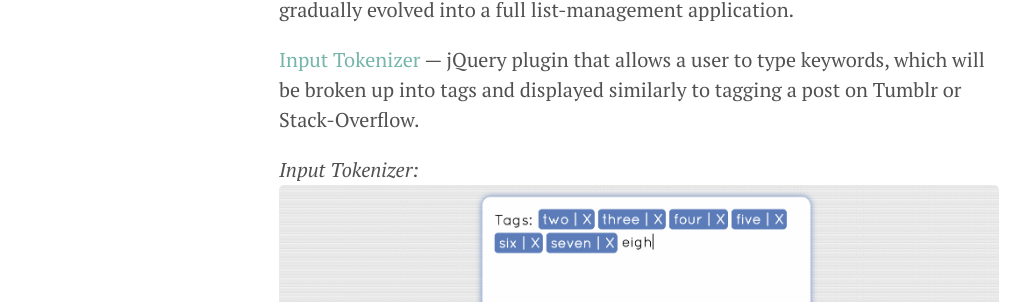
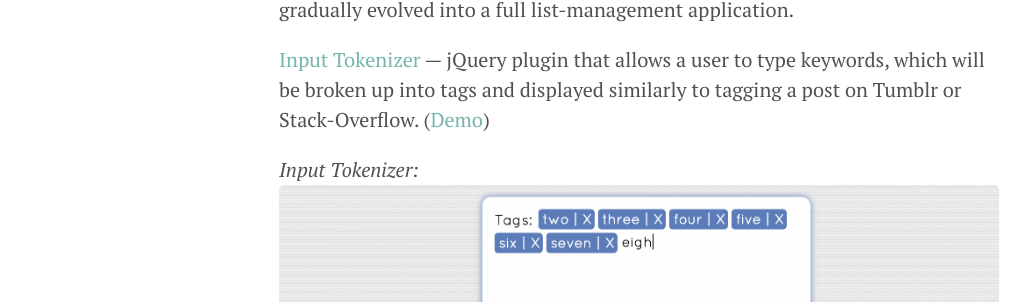
Before and after one commit to donmccurdy/blog, a Jekyll site: the page built from projects.md, in a window 1280 px wide and 900 px high, scrolled down 408 px. Shown: the part 214-516 px from the top of the window, without its empty margins (1-1031 px from the left). Built offline with Jekyll 4.4.1, drawn with Linux system fonts in a browser that asks for light colours; Markdown is read by kramdown in place of the engine named in the settings.

Commit message:
Adding link to input-tokenizer demo

```diff
--- a/projects.md
+++ b/projects.md
@@ -11,7 +11,7 @@ title: Projects
 
 [Powerline.io](https://github.com/donmccurdy/powerline) — *In Progress*. Web application for managing Twitter lists quickly through a clean and simple interface. The project began out of frustration with available tools for sorting my Twitter contacts by different interests, and has gradually evolved into a full list-management application.
 
-[Input Tokenizer](https://github.com/donmccurdy/input-tokenizer) — jQuery plugin that allows a user to type keywords, which will be broken up into tags and displayed similarly to tagging a post on Tumblr or Stack-Overflow.
+[Input Tokenizer](/input-tokenizer) — jQuery plugin that allows a user to type keywords, which will be broken up into tags and displayed similarly to tagging a post on Tumblr or Stack-Overflow. ([Demo](/input-tokenizer/))
 
 *Input Tokenizer:*
 ![Screenshot of Input Tokenizer](/public/media/projects/input-tokenizer.png)
```
